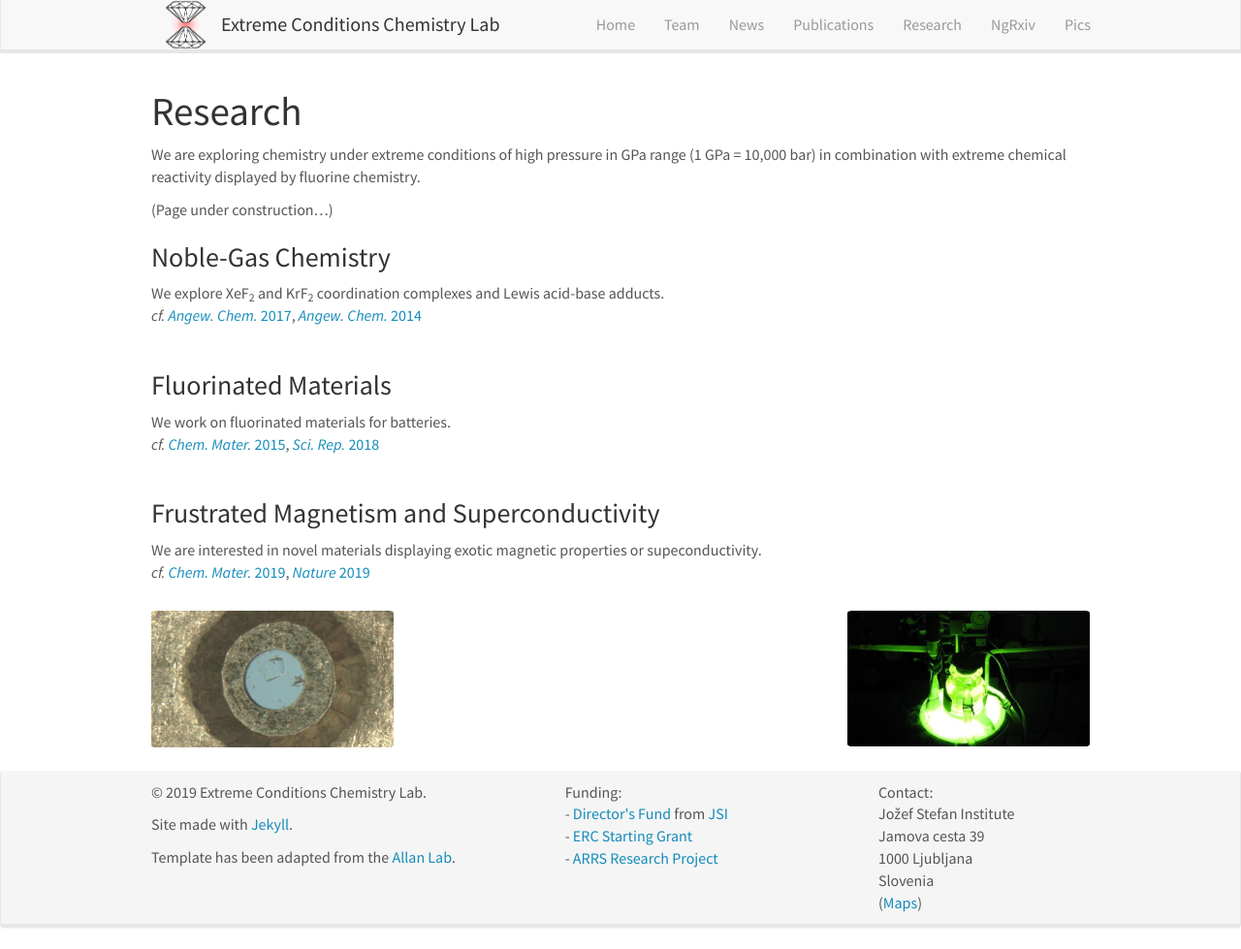
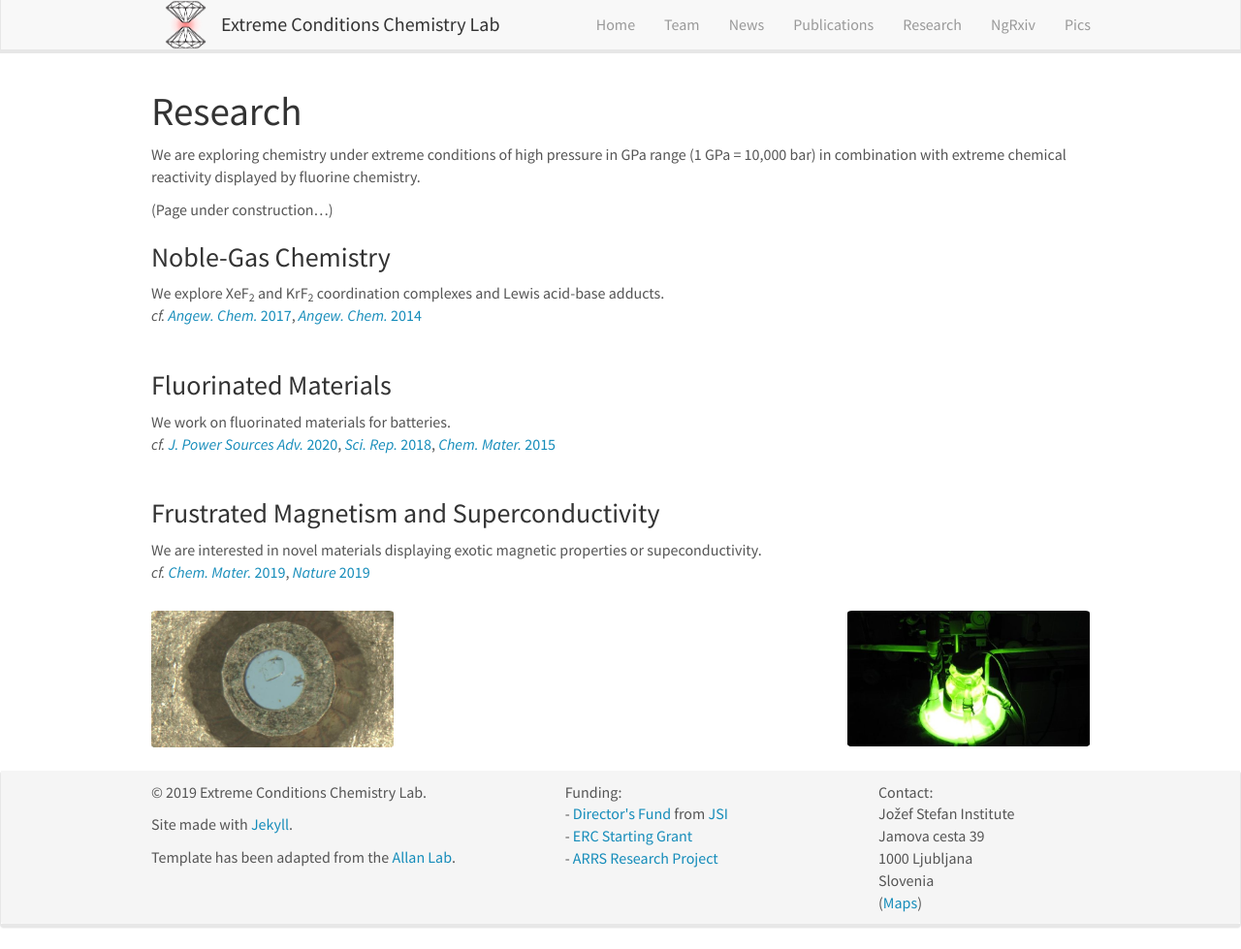
Before and after one commit to eccl-jsi/eccl-jsi.github.io, a Jekyll site: the page built from _pages/research.md, in a window 1280 px wide and 979 px high. Shown: the whole window at 97% size. Built offline with Jekyll 4.4.1, drawn with Linux system fonts in a browser that asks for light colours; nearby versions of some CDN libraries.

Commit message:
Update research.md

```diff
--- a/_pages/research.md
+++ b/_pages/research.md
@@ -20,13 +20,13 @@ We explore XeF<sub>2</sub> and KrF<sub>2</sub> coordination complexes and Lewis
 
 ### Fluorinated Materials
 We work on fluorinated materials for batteries.
-<br>*cf.* [*Chem. Mater.* 2015](http://dx.doi.org/10.1021/acs.chemmater.5b02906), [*Sci. Rep.* 2018](http://dx.doi.org/10.1038/s41598-018-23991-2)
+<br>*cf.* [*J. Power Sources Adv.* 2020](https://doi.org/10.1016/j.powera.2020.100032), [*Sci. Rep.* 2018](http://dx.doi.org/10.1038/s41598-018-23991-2), [*Chem. Mater.* 2015](http://dx.doi.org/10.1021/acs.chemmater.5b02906)
 <br>
 <br>
 
 ### Frustrated Magnetism and Superconductivity
 We are interested in novel materials displaying exotic magnetic properties or supeconductivity.
-<br>*cf.* [*Chem. Mater.* 2019](http://dx.doi.org/10.1021/acs.chemmater.9b01466), [*Nature* 2019](http://dx.doi.org/10.1038/s41586-019-0932-x)
+<br>*cf.* [*Chem. Mater.* 2019](https://doi.org/10.1021/acs.chemmater.9b01466), [*Nature* 2019](https://doi.org/10.1038/s41586-019-0932-x)
 <br>
 
 ![]({{ site.url }}{{ site.baseurl }}/images/KrF2-Photosynthesis-C.jpg){: style="width: 250px; float: right; border: 10px"}
```
